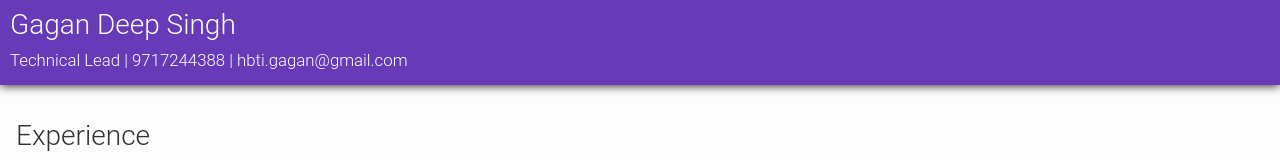
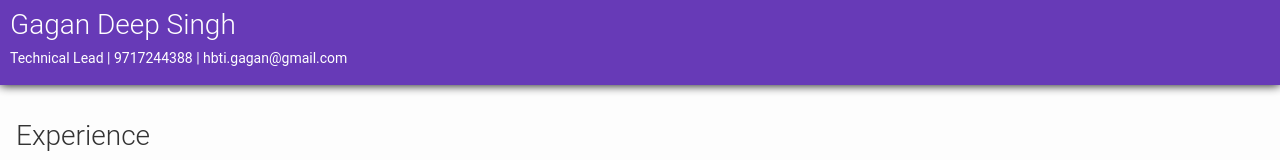
Before and after one commit to invingagan1/invingagan1.github.io, a website: page index.html in a window 1280 px wide. Shown: the top 160 px of the page. Drawn offline with Linux system fonts and the light colour scheme.

Commit message:
font changed

```diff
--- a/index.html
+++ b/index.html
@@ -14,11 +14,11 @@
 <body>
     <header class="headerPanel">
         <h1>Gagan Deep Singh</h1>
-        <h4 style="position:relative">
+        <h5 style="position:relative">
             <span>Technical Lead</span>
             <span>| 9717244388</span>
             <span>| hbti.gagan@gmail.com</span>
-        </h4>
+        </h5>
     </header>
     <div class="filler">
 
```
